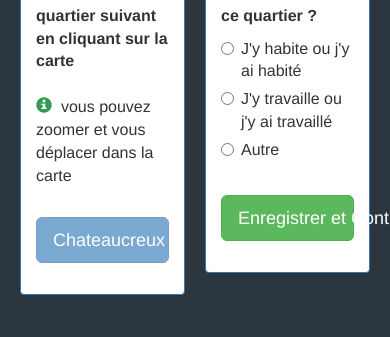
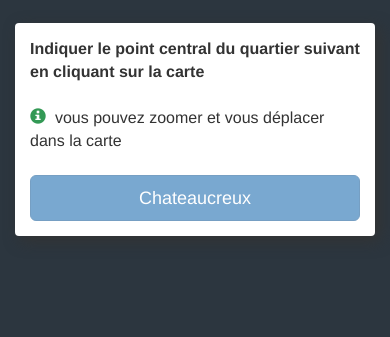
Before and after one commit to MohannadAdham/connaissez-vous-sainte, a PHP site: page /evs4/quartiers_centres.php in a window 390 px wide. Shown: the part 507-844 px from the top of the page. Run offline with PHP 8.4, Linux system fonts and the light colour scheme; data that the repository does not hold is empty; some libraries are stand-ins or nearby versions.

Commit message:
produce a stable responsive design for the second game that works on laptops tablets and mobiles

```diff
--- a/public/quartiers_centres.php
+++ b/public/quartiers_centres.php
@@ -23,22 +23,27 @@
         html, body, { height: 100%; margin: 0; padding: 0; overflow: hidden}
         #map { height: 100%;
                z-index: 1 }
+
         body {
             background: #1c262f;
         }
-        .panel-group {
-            margin-top: 100px;
-        }
+
         #side-bar {
             box-shadow: -5px 5px 20px black;
             background-color: #2c363f;
             z-index: 10;
             height: 100%;
         }
+        #panel-1-inside, #panel-2-inside {
+            margin-right: -15px;
+            margin-left: -15px;
+            border: 0;
+            box-shadow: 5px 5px 15px #333;
+        }
         .navbar {
             background-color: #1c262f;
-             box-shadow: 0 5px 10px 0;
-              border-color:transparent;
+            box-shadow: 0 5px 10px 0;
+            border-color:transparent;
         }
 
         .panel-body {
@@ -46,20 +51,35 @@
             font-size: 16px;
         }
 
+        @media screen and (min-width: 992px) {
 
-        @media screen and (max-width: 991px) {
-            #map {height: 70%;}
+            #panel-1 {
+                margin-top: 25%;
+            }
+            #panel-2 {
+                margin-top: 5%;
+            }
             #side-bar {
-                height: 30%;
+                overflow: hidden;
+            }
+        }
+
+
+        @media screen and (max-width: 991px) and (min-width: 521px) {
+            html, body, { height: 100%; margin: 0; padding: 0; overflow: hidden;}
+            #map {height: 80%;}
+            #side-bar {
+                height: 20%;
                 padding-top: 1em;
                 overflow: hidden;
+                box-shadow: 0 -5px 10px 0;
             }
             #panel-1, #panel-2 {
                 margin-top: 1em;
                 height: 80%;
             }
-            #panel-1 {  margin-right: -5px; margin-left: 5px; }
-            #panel-2 {  margin-left: -5px; }
+
+            #panel-2 {display: none;}
 
             #btn-quart {
                 position: relative;
@@ -71,27 +91,21 @@
 
 
         @media screen and (max-width: 520px) {
-            #map {height: 50%;}
+            #map {height: 60%;}
 
             #side-bar {
-                height: 50%;
+                height: 40%;
                 padding-top: 1em;
                 overflow: hidden;
             }
 
             #panel-1, #panel-2 {
-                margin-top: 1em;
-                height: 80%;
+                margin-top: 10px;
             }
 
-            #panel-1 { margin-right: -5px; margin-left: 5px; }
-            #panel-2 { margin-left: -5px; }
-            }
 
-/*            .panel-body {
-                font-size: 12px;
-            }*/
 
+            #panel-2 {display: none;}
 
             .navbar {
                 position: fixed;
@@ -112,24 +126,6 @@
                 box-shadow: 0px -5px 20px #222;
             }
         }
-
-        @media screen and (min-width: 992px) {
-
-            #panel-1 {
-                height: 35%;
-                margin-top: 20%;
-            }
-            #panel-2 {
-                height: 50%;
-                margin-top: 30px;
-
-            }
-
-        }
-
-
-
-
 
 
 
@@ -178,17 +174,17 @@
         <div id="map" class="col-md-9"></div>
         <div id="side-bar" class="col-xs-12 col-md-3">
             <div class="row" style="height: 100%">
-                <div id="panel-1" class="col-xs-6 col-md-12">
-                    <div class="panel panel-primary">
+                <div id="panel-0" class="col-md-12" style="height: 100px"><div>
+                <div id="panel-1" class="col-xs-12 col-md-12">
+                    <div id="panel-1-inside" class="panel panel-primary">
                         <div class="panel-body">Indiquer le point central du quartier suivant en cliquant sur la carte <br><br>
                         <span style=" font-weight: 400"><span style="color: #395;" class="glyphicon glyphicon-info-sign glyphicon-success"></span>&nbsp; vous pouvez zoomer et vous déplacer dans la carte</span><br><br>
                         <div id="btn-quart" class="btn btn-block btn-lg btn-primary" disabled>Chateaucreux</div>
-                        <br>
                         </div>
                     </div>
                 </div>
-                 <div id="panel-2" class="col-xs-6 col-md-12">
-                    <div class="panel panel-primary">
+                 <div id="panel-2" class="col-xs-12 col-md-12">
+                    <div id="panel-2-inside" class="panel panel-primary">
                         <div class="panel-body">Comment connaissez-vous ce quartier ? <br>
                         <form class="form">
                             <div class="radio">
@@ -243,7 +239,7 @@
 
        });
 
-       marker.addListener('click', function() {
+        marker.addListener('click', function() {
         infowindow.open(map, marker);
        });
 
```
